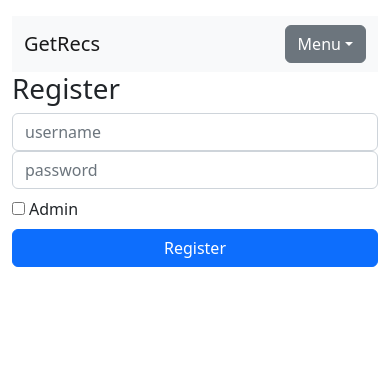
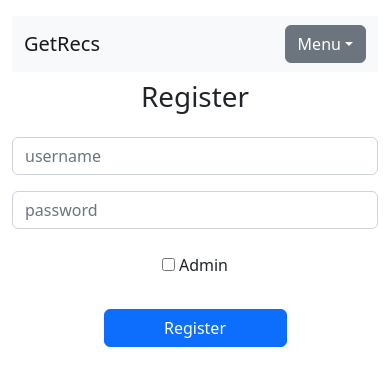
Before and after one commit to kodyyuen/getrecs-react-web-app, a React (Create React App) app: page /register in a window 390 px wide. Shown: the top 386 px of the page. Built offline with nearby package versions, Linux system fonts and the light colour scheme; no server answers.

Commit message:
make login/register styles responsive, minor styling + wording changes to nav and homepage

```diff
--- a/src/navigation.js
+++ b/src/navigation.js
@@ -6,6 +6,7 @@ const Navigation = () => {
   const { currentUser } = useSelector((state) => state.users)
   const { pathname } = useLocation()
   const parts = pathname.split('/')
+
   return (
     <>
       <nav className="navbar navbar-expand d-none d-md-block navbar-light bg-light mb-2">
@@ -62,8 +63,9 @@ const Navigation = () => {
             {
               currentUser &&
               <li className="d-flex">
-                <Link to="/profile" className="text-dark">
-                  Welcome, {currentUser.username}
+                Logged in as
+                <Link to="/profile" className="text-dark ms-1">
+                  {currentUser.name.length > 0 ? currentUser.name : currentUser.username}
                 </Link>
               </li>
             }
@@ -109,7 +111,7 @@ const Navigation = () => {
                     className={`dropdown-item ${parts[1] === 'profile'
                       && parts.length == 3
                       && parts[2] === currentUser._id ? 'active' : ''}`}>
-                    Profile
+                    Public Profile
                   </Link>
                 </li>
               }
@@ -126,7 +128,7 @@ const Navigation = () => {
                 currentUser &&
                 <li>
                   <Link to="/profile" className="dropdown-item text-dark">
-                    Welcome, {currentUser.username}
+                    Private Profile
                   </Link>
                 </li>
               }
--- a/src/recs/index.js
+++ b/src/recs/index.js
@@ -75,7 +75,7 @@ const Recs = () => {
         <>
             <Tooltip anchorId="by-likes-disabled" place="top" />
 
-            <h1>GetRecs!</h1>
+            <h1 className="text-center mb-5 mt-4">GetRecs!</h1>
 
             <div className="btn-group" role="group">
                 <input
@@ -146,7 +146,9 @@ const Recs = () => {
                             </div>
                         </>
                     ) : (
+                      <div className="mb-4">
                         <p>Generate recommendations above to see them here!</p>
+                      </div>
                     )}
                     {shouldShowPrevRecs() &&
                         <>
@@ -196,9 +198,9 @@ const Recs = () => {
                         </>
                     }
                     {tempRecs.length === 0 &&
-                        <>
+                        <div className="mb-2">
                             <p>Generate recommendations above to see them here!</p>
-                        </>
+                        </div>
                     }
                 </div>
             )}
@@ -209,7 +211,7 @@ const Recs = () => {
                     <h6 className="font-weight-bold mb-1 mt-3">Track</h6>
                 </div>
                 <div className="col">
-                    <h6 className="font-weight-bold mb-1 text-center">Number of Recommendations</h6>
+                    <h6 className="font-weight-bold mb-1 mt-3 text-end"># of Recs</h6>
                 </div>
             </div>
             <ol className="list-group list-group-numbered">
--- a/src/users/login.js
+++ b/src/users/login.js
@@ -4,35 +4,62 @@ import { Navigate } from "react-router";
 import { loginThunk } from "./users-thunk";
 
 const Login = () => {
-    const {currentUser} = useSelector((state) => state.users)
+  const { currentUser } = useSelector((state) => state.users)
   const [username, setUsername] = useState('')
   const [password, setPassword] = useState('')
   const dispatch = useDispatch()
   const handleLoginBtn = () => {
     try {
-            dispatch(loginThunk({username, password}))
+      dispatch(loginThunk({ username, password }))
       // navigate('/profile')
     } catch (e) {
 
     }
   }
   if (currentUser) {
-        return (<Navigate to={'/profile'}/>)
+    return (<Navigate to={'/profile'} />)
   }
   return (
     <>
-            <h1>Login</h1>
+      {/* Medium - XLarge screen size */}
+      <div class="d-flex flex-column align-items-center d-none d-md-block">
+        <h1 className="text-center mt-2 mb-4">Login</h1>
         <input
           onChange={(e) => setUsername(e.target.value)}
-                className="form-control"
+          className="form-control mb-3 w-50 m-auto"
           placeholder="username"
-                value={username}/>
+          value={username} />
         <input
           onChange={(e) => setPassword(e.target.value)}
-                className="form-control" placeholder="password" type="password" value={password}/>
+          className="form-control mb-3 w-50 m-auto"
+          placeholder="password"
+          type="password"
+          value={password} />
+        <div className="d-flex">
           <button
-                className="btn btn-primary w-100"
+            className="btn btn-primary w-25 m-auto"
             onClick={handleLoginBtn}>Login</button>
+        </div>
+      </div>
+
+      {/* XSmall - Small screen size */}
+      <div class="d-flex flex-column align-items-center d-xs-block d-md-none">
+        <h1 className="text-center mt-2 mb-4">Login</h1>
+        <input
+          onChange={(e) => setUsername(e.target.value)}
+          className="form-control mb-3"
+          placeholder="username"
+          value={username} />
+        <input
+          onChange={(e) => setPassword(e.target.value)}
+          className="form-control mb-3"
+          placeholder="password"
+          type="password"
+          value={password} />
+        <button
+          className="btn btn-primary w-50"
+          onClick={handleLoginBtn}>Login</button>
+      </div>
     </>
   )
 }
--- a/src/users/register.js
+++ b/src/users/register.js
@@ -11,7 +11,7 @@ const Register = () => {
   const dispatch = useDispatch()
   const handleRegisterBtn = () => {
     const role = admin ? "ADMIN" : "USER"
-        dispatch(registerThunk({ username, password, role}))
+    dispatch(registerThunk({ username, password, role }))
   }
   const handleAdminBtn = () => {
     setAdmin(!admin)
@@ -23,18 +23,21 @@ const Register = () => {
 
   return (
     <>
-            <h1>Register</h1>
+      {/* Medium - XLarge screen size */}
+      <div class="d-flex flex-column align-items-center d-none d-md-block">
+        <h1 className="text-center mt-2 mb-4">Register</h1>
         <input
           onChange={(e) => setUsername(e.target.value)}
-                className="form-control"
+          className="form-control mb-3 w-50 m-auto"
           placeholder="username"
           value={username} />
         <input
           onChange={(e) => setPassword(e.target.value)}
-                className="form-control"
+          className="form-control mb-3 w-50 m-auto"
           placeholder="password"
           type="password"
           value={password} />
+        <div className="w-50 m-auto mb-4">
           <label className="mt-2 mb-2">
             <input
               type="checkbox"
@@ -43,11 +46,46 @@ const Register = () => {
               onChange={() => handleAdminBtn()} />
             Admin
           </label>
+        </div>
+        <div className="d-flex">
           <button
-                className="btn btn-primary w-100"
+            className="btn btn-primary w-25 m-auto"
             onClick={handleRegisterBtn}>
             Register
           </button>
+        </div>
+      </div>
+
+      {/* XSmall - Small screen size */}
+      <div class="d-flex flex-column align-items-center d-xs-block d-md-none">
+        <h1 className="text-center mt-2 mb-4">Register</h1>
+        <input
+          onChange={(e) => setUsername(e.target.value)}
+          className="form-control mb-3"
+          placeholder="username"
+          value={username} />
+        <input
+          onChange={(e) => setPassword(e.target.value)}
+          className="form-control mb-3"
+          placeholder="password"
+          type="password"
+          value={password} />
+        <div className="mb-4">
+          <label className="mt-2 mb-2">
+            <input
+              type="checkbox"
+              className="me-1"
+              checked={admin}
+              onChange={() => handleAdminBtn()} />
+            Admin
+          </label>
+        </div>
+        <button
+          className="btn btn-primary w-50"
+          onClick={handleRegisterBtn}>
+          Register
+        </button>
+      </div>
       {
         currentUser &&
         <h1>Welcome new user: {currentUser.username}</h1>
```
Lines whose indentation alone changed are shown as unchanged.
